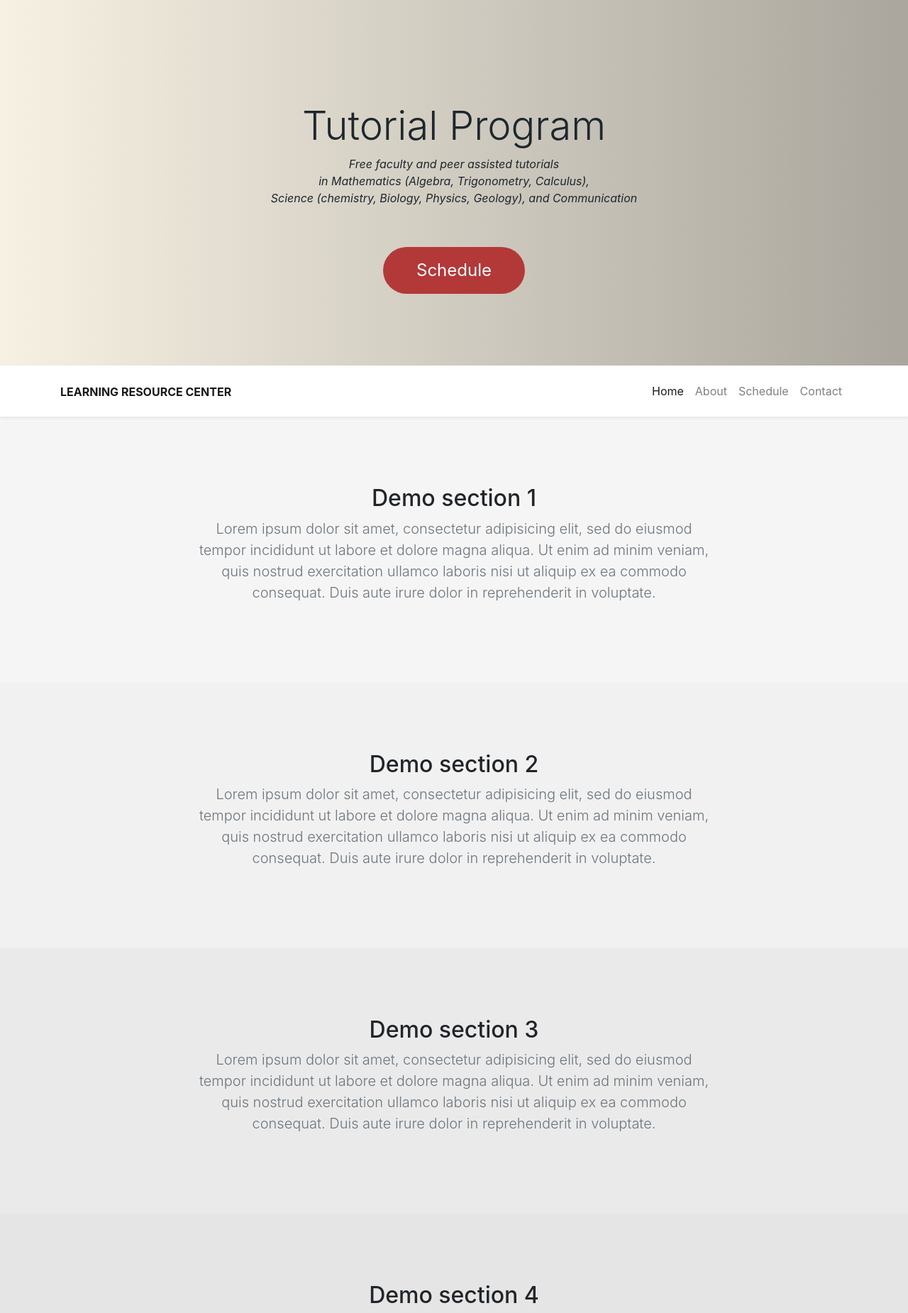
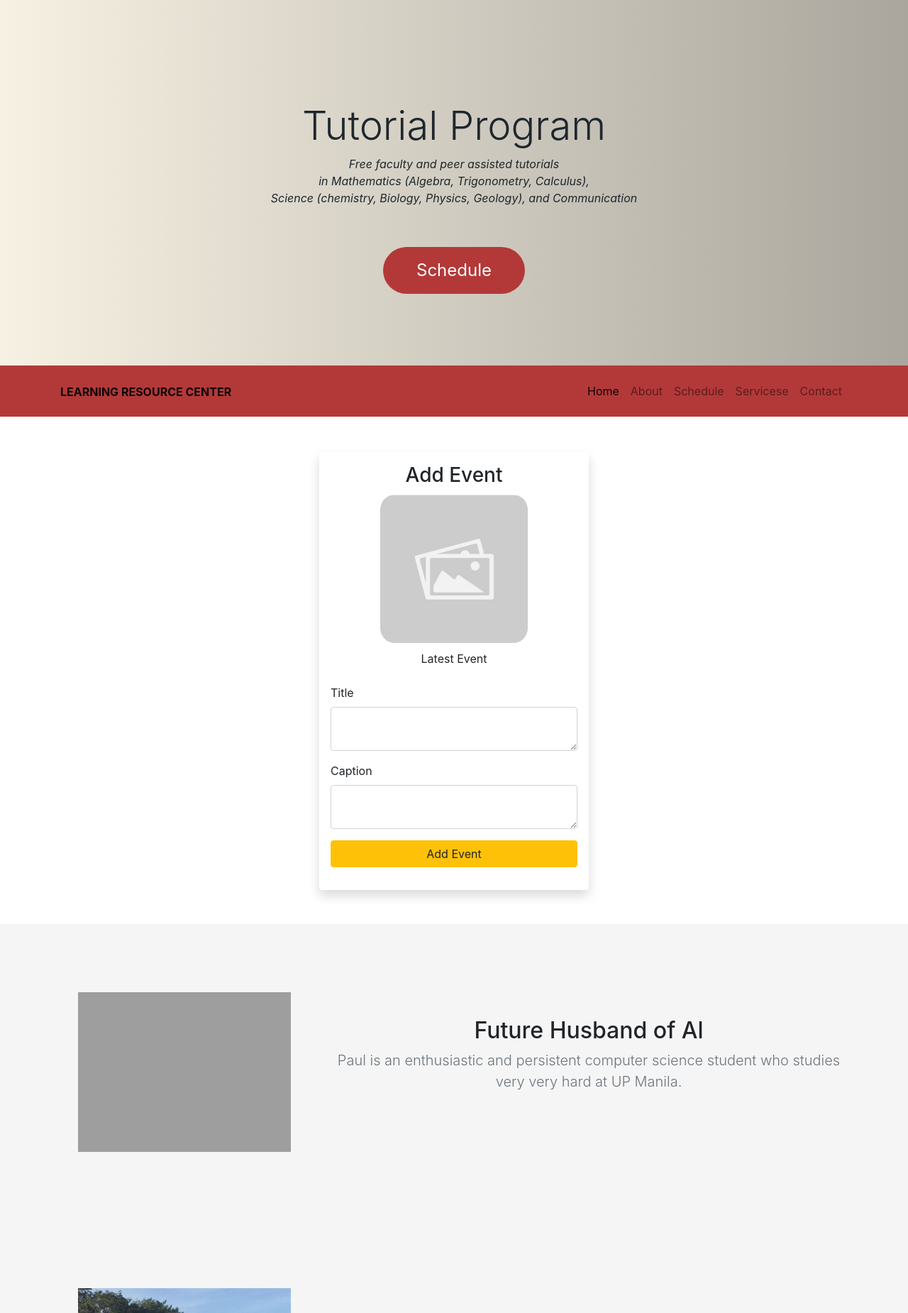
Before and after one commit to therecalangian/LRCOnline, a PHP site: page / in a window 1280 px wide. Shown: the top 1850 px of the page at 71% size. Run offline with PHP 8.4, Linux system fonts and the light colour scheme; data comes from the database, SQL or seed files in the repository; both versions use the stored data as it was after the commit; some web fonts are replaced; grey boxes are pictures that could not be loaded.

Commit message:
Added Add-Event functionality)

```diff
--- a/assets/style.php
+++ b/assets/style.php
@@ -17,13 +17,29 @@
     font-size: 0.9rem !important;
 }
 
+
 .header {
     background-color: #2d3436;
     background-image: linear-gradient(to right,#f7f1e3 0%, #aaa69d 100%);
 }
 
+
+/* Add Events*/
+.form-div{
+  margin-top: 50px;
+  padding-top: 10px;
+}
+
+#displayHolder{
+  display: block;
+  width: 60%;
+  margin: 10px auto;
+  border-radius: 10%
+}
+
 .section-1 {
     background: #f5f5f5;
+
 }
 
 .section-2 {
--- a/index.php
+++ b/index.php
@@ -1,3 +1,11 @@
+<?php include 'processForm.php';
+
+$sql = "SELECT * FROM events";
+$result = mysqli_query($conn, $sql);
+$events = mysqli_fetch_all($result, MYSQLI_ASSOC);
+
+?>
+
 <!DOCTYPE html>
 <html lang="en" dir="ltr">
   <head>
@@ -6,6 +14,7 @@
     <title>LRC Home</title>
     <link rel="stylesheet" href="assets/style.php"/>
     <!-- for header-->
+    <!-- Bootstrap 4-->
     <link href="https://cdnjs.cloudflare.com/ajax/libs/twitter-bootstrap/4.3.1/css/bootstrap.min.css" rel="stylesheet" id="bootstrap-css">
     <script src="https://code.jquery.com/jquery-3.3.1.slim.min.js"></script>
     <script src="https://cdnjs.cloudflare.com/ajax/libs/twitter-bootstrap/4.3.1/js/bootstrap.bundle.min.js"></script>
@@ -69,8 +78,8 @@
 
 
 <!-- Sticky navbar-->
-<header class="header sticky-top">
-    <nav class="navbar navbar-expand-lg navbar-light bg-white py-3 shadow-sm">
+<header class="header sticky-top" >
+    <nav class="navbar navbar-expand-lg navbar-light py-3 shadow-sm" style="background-color: #b33939;">
         <div class="container"><a class="navbar-brand" href="#">
             <strong class="h6 mb-0 font-weight-bold text-uppercase">Learning Resource Center</strong></a>
             <button class="navbar-toggler navbar-toggler-right" type="button" data-toggle="collapse" data-target="#navbarSupportedContent" aria-controls="navbarSupportedContent" aria-expanded="false" aria-label="Toggle navigation"><span class="navbar-toggler-icon"></span></button>
@@ -79,6 +88,7 @@
                     <li class="nav-item active"><a class="nav-link" href="#">Home <span class="sr-only">(current)</span></a></li>
                     <li class="nav-item"><a class="nav-link" href="#">About</a></li>
                     <li class="nav-item"><a class="nav-link" href="#">Schedule</a></li>
+                    <li class="nav-item"><a class="nav-link" href="#">Servicese</a></li>
                     <li class="nav-item"><a class="nav-link" href="#">Contact</a></li>
                 </ul>
             </div>
@@ -86,17 +96,62 @@
     </nav>
 </header>
 
+
+<!-- Add Event functionality start-->
+<div class="container">
+  <div class="row">
+    <div class="col-4 offset-md-4 shadow p-3 mb-5 bg-white rounded form-div">
+      <form action="index.php" enctype="multipart/form-data" method="post">
+        <h3 class="text-center"> Add Event </h3>
+
+        <?php if(!empty($msg)):?>
+          <div class="alert <?php echo $css_class; ?>">
+            <?php echo $msg; ?>
+          </div>
+        <?php endif; ?>
+
+
+        <div class="form-group text-center">
+          <img src="assets/img/img_placeholder.jpg" onclick="triggerClick()" id="displayHolder"/>
+          <label for="latestEvent"> Latest Event </label>
+          <input type="file" name="latestEvent" onchange="displayImage(this)" id="latestEvent" style="display: none;">
+        </div>
+        <div class="form-group">
+          <label for="eventTitle"> Title </label>
+          <textarea name="eventTitle" id="eventTitle" class="form-control" maxlength="40"></textarea>
+        </div>
+        <div class="form-group">
+          <label for="caption"> Caption </label>
+          <textarea name="caption" id="caption" class="form-control" maxlength="120"></textarea>
+        </div>
+        <div class="form-group">
+          <button type="submit" class="btn btn-warning btn-block" name="save-event">Add Event</button>
+        </div>
+      </form>
+    </div>
+
+  </div>
+
+</div>
+
+<script src="script/script.js"></script>
+
 <!-- Demo content-->
+<?php foreach($events as $event): ?>
 <section class="py-5 section-1">
     <div class="container py-5 text-center">
         <div class="row">
-            <div class="col-lg-8 mx-auto">
-                <h2>Demo section 1</h2>
-                <p class="text-muted lead">Lorem ipsum dolor sit amet, consectetur adipisicing elit, sed do eiusmod tempor incididunt ut labore et dolore magna aliqua. Ut enim ad minim veniam, quis nostrud exercitation ullamco laboris nisi ut aliquip ex ea commodo consequat. Duis aute irure dolor in reprehenderit in voluptate.</p>
+            <div class="col-lg-4 mx-auto" >
+              <img width="300px" src="uploads/<?php echo $event['latestEvent'];?>" />
+            </div>
+            <div class="col-lg-8 mx-auto" style="margin-top: 35px;">
+                <h2><?php echo $event['eventTitle']; ?></h2>
+                <p class="text-muted lead"><?php echo $event['caption']; ?></p>
             </div>
         </div>
     </div>
 </section>
+<?php endforeach; ?>
 
 <section class="py-5 section-2">
     <div class="container py-5 text-center">
@@ -109,27 +164,6 @@
     </div>
 </section>
 
-<section class="py-5 section-3">
-    <div class="container py-5 text-center">
-        <div class="row">
-            <div class="col-lg-8 mx-auto">
-                <h2>Demo section 3</h2>
-                <p class="text-muted lead">Lorem ipsum dolor sit amet, consectetur adipisicing elit, sed do eiusmod tempor incididunt ut labore et dolore magna aliqua. Ut enim ad minim veniam, quis nostrud exercitation ullamco laboris nisi ut aliquip ex ea commodo consequat. Duis aute irure dolor in reprehenderit in voluptate.</p>
-            </div>
-        </div>
-    </div>
-</section>
-
-<section class="py-5 section-4">
-    <div class="container py-5 text-center">
-        <div class="row">
-            <div class="col-lg-8 mx-auto">
-                <h2>Demo section 4</h2>
-                <p class="text-muted lead">Lorem ipsum dolor sit amet, consectetur adipisicing elit, sed do eiusmod tempor incididunt ut labore et dolore magna aliqua. Ut enim ad minim veniam, quis nostrud exercitation ullamco laboris nisi ut aliquip ex ea commodo consequat. Duis aute irure dolor in reprehenderit in voluptate.</p>
-            </div>
-        </div>
-    </div>
-</section>
 
   <!-- HEADER START -->
   <section class="pt-5 pb-5 mt-0 align-items-center d-flex bg-dark" style="height:100vh; background-size: cover; background-image: url(https://images.unsplash.com/photo-1525130413817-d45c1d127c42?ixlib=rb-0.3.5&s=c3d0603820b595592d80f5a239938c67&auto=format&fit=crop&w=1500&q=80);">
--- /dev/null
+++ b/processForm.php
@@ -0,0 +1,29 @@
+<?php
+$msg = "";
+$css_class="";
+
+$conn = mysqli_connect('localhost', 'root','','lrc-v0.0-homepage');
+
+if (isset($_POST['save-event'])){
+  $title = $_POST['eventTitle'];
+  $caption = $_POST['caption'];
+  $eventName = time() . '_' . $_FILES['latestEvent']['name'];
+
+  $target = 'uploads/' . $eventName;
+  if(move_uploaded_file($_FILES['latestEvent']['tmp_name'], $target)){
+    $sql = "INSERT INTO events (latestEvent, eventTitle, caption) VALUES ('$eventName', '$title', '$caption')";
+    if(mysqli_query($conn, $sql)){
+      $msg = "Image uploaded and saved.";
+      $css_class = "alert-success";
+    }else{
+      $msg = "Database error: Failed to upload.";
+      $css_class = "alert-danger";
+    }
+
+
+  }else{
+    $msg = "Failed to upload";
+    $css_class = "alert-danger";
+    $err;
+  }
+}
--- /dev/null
+++ b/script/script.js
@@ -0,0 +1,14 @@
+function triggerClick(){
+  document.querySelector('#latestEvent').click();
+}
+
+function displayImage(e){
+  if(e.files[0]){
+    var reader = new FileReader();
+
+    reader.onload = function(e){
+      document.querySelector('#displayHolder').setAttribute('src', e.target.result);
+    }
+    reader.readAsDataURL(e.files[0]);
+  }
+}
```
Also changed, not shown: lrc-v0_0-homepage.sql (added, +69 -0 lines), upload.php (added, +45 -0 lines), assets/img/img_placeholder.jpg (added), uploads/1621179185_paul.jpg (added), 3 other files.
